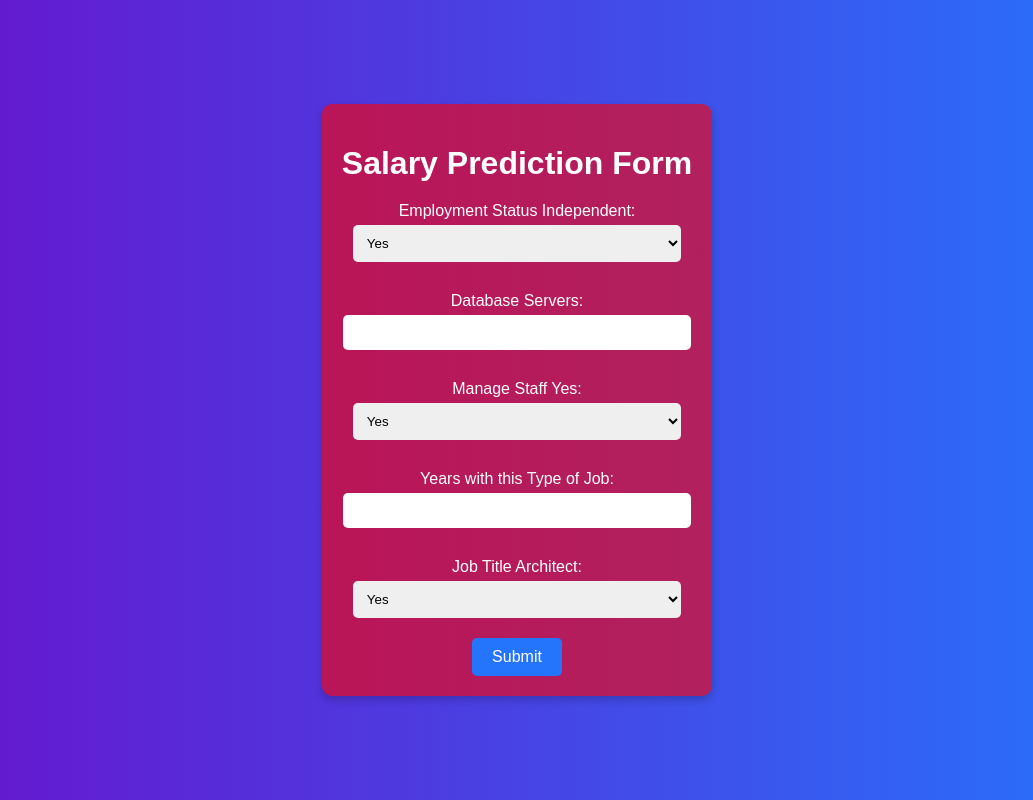
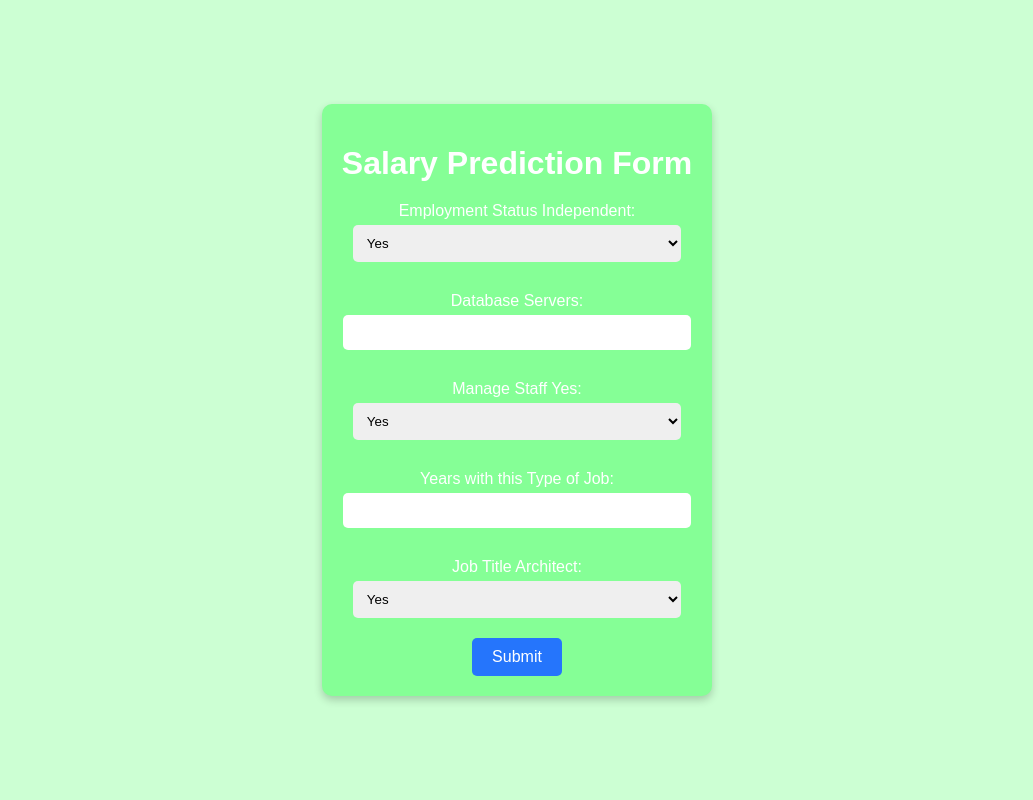
Before and after one commit to kalash-2000/hiring-prediction, a Flask app: page / in a window 1280 px wide. Shown: the whole page, without its empty margins (123-1156 px from the left). Run offline with Flask 3, Linux system fonts and the light colour scheme; parts of the project's set-up code (start-up, migrations or seed data) failed here and were passed over.

Commit message:
modified html

```diff
--- a/templates/home.html
+++ b/templates/home.html
@@ -6,7 +6,7 @@
     <style>
         body {
             font-family: Arial, sans-serif;
-            background: linear-gradient(to right, #6a11cb, #2575fc);
+            background: #CCFFD3;
             color: white;
             display: flex;
             justify-content: center;
@@ -15,7 +15,7 @@
             margin: 0;
         }
         .container {
-            background: rgba(255, 0, 0, 0.6);
+            background: #85FF96;
             padding: 20px;
             border-radius: 10px;
             box-shadow: 0 4px 8px rgba(0, 0, 0, 0.2);
```
